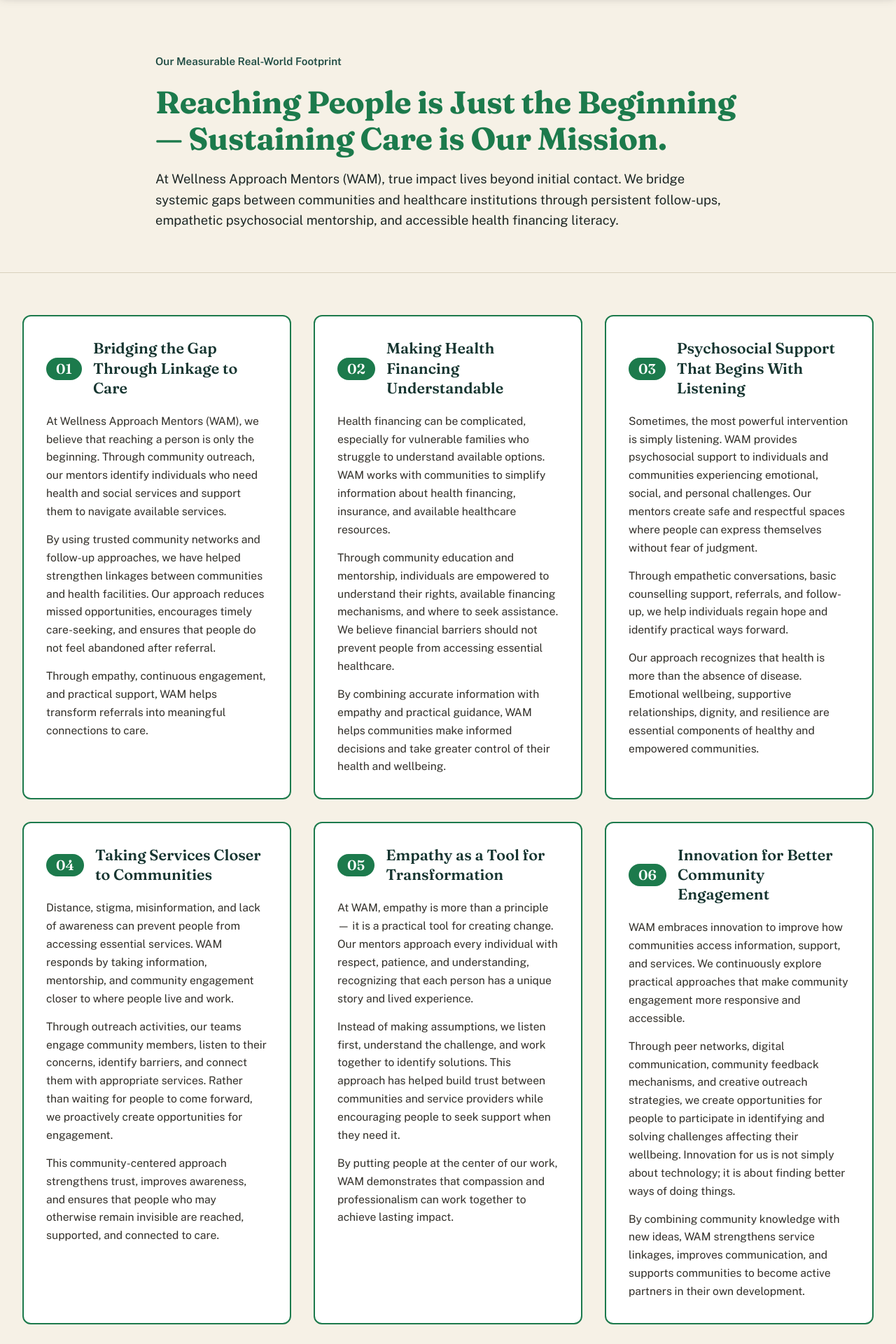
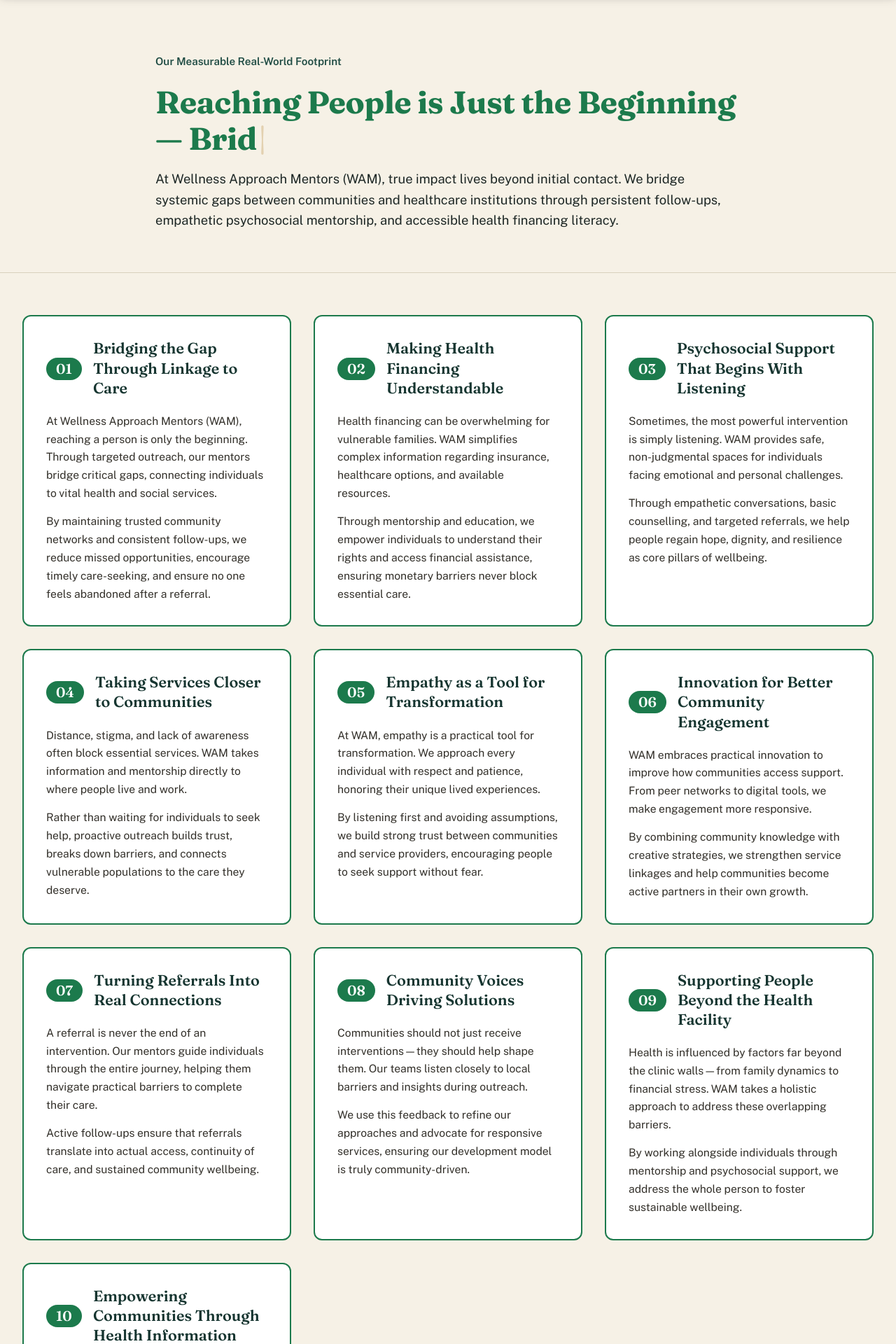
Before and after one commit to saloniklotubulua400-ai/WAM-organization-site, a React (Vite) app: page /impact in a window 1280 px wide. Shown: the part 140-2060 px from the top of the page at 70% size. Built offline with nearby package versions, Linux system fonts and the light colour scheme.

Commit message:
update all features

```diff
--- a/src/pages/Impact.css
+++ b/src/pages/Impact.css
@@ -15,11 +15,34 @@
   font-family: "Public Sans", -apple-system, sans-serif;
   line-height: 1.6;
 }
+/* TYPEWRITER ANIMATION STYLES */
+.typewriter-text {
+  color: var(--wam-green-frame);
+  display: inline-block;
+  position: relative;
+}
+
+.typewriter-cursor {
+  display: inline-block;
+  margin-left: 2px;
+  color: var(--wam-ochre);
+  font-weight: 400;
+  animation: blink 0.8s infinite;
+}
+
+@keyframes blink {
+  0%, 100% {
+    opacity: 1;
+  }
+  50% {
+    opacity: 0;
+  }
+}
 
 /* WIDE CONTAINER TO FILL THE PAGE */
 .impact-container {
   width: 100%;
-  max-width: 1320px; /* Expanded from 760px to fill screen width */
+  max-width: 1320px;
   margin: 0 auto;
   padding: 0 32px;
   box-sizing: border-box;
@@ -32,7 +55,7 @@
 }
 
 .impact-hero .impact-container {
-  max-width: 900px; /* Keeps hero readable */
+  max-width: 900px;
 }
 
 .hero-kicker {
@@ -78,24 +101,46 @@
   padding: 32px;
   display: flex;
   flex-direction: column;
-  cursor: pointer;
   position: relative;
   overflow: hidden;
-  transition: transform 0.3s cubic-bezier(0.16, 1, 0.3, 1),
-              box-shadow 0.3s cubic-bezier(0.16, 1, 0.3, 1),
-              border-color 0.3s ease;
+  cursor: pointer;
+  transition: transform 0.35s cubic-bezier(0.16, 1, 0.3, 1),
+              box-shadow 0.35s cubic-bezier(0.16, 1, 0.3, 1),
+              border-color 0.35s ease,
+              background-color 0.35s ease;
 }
 
-/* INTERACTIVE HOVER EFFECTS */
-.story-card:hover {
-  transform: translateY(-8px);
+/* SUBTLE ACCENT BAR DYNAMIC GLOW */
+.story-card::before {
+  content: "";
+  position: absolute;
+  top: 0;
+  left: 0;
+  width: 100%;
+  height: 4px;
+  background: var(--wam-green-frame);
+  opacity: 0;
+  transition: opacity 0.3s ease;
+}
+
+/* DYNAMIC HOVER & FOCUS EFFECTS */
+.story-card:hover,
+.story-card:focus-within {
+  transform: translateY(-10px) scale(1.01);
   border-color: #14603a;
-  box-shadow: 0 16px 32px var(--wam-green-glow);
+  background-color: #fdfffe;
+  box-shadow: 0 20px 40px var(--wam-green-glow);
+  outline: none;
+}
+
+.story-card:hover::before,
+.story-card:focus-within::before {
+  opacity: 1;
 }
 
 .story-card:active {
-  transform: translateY(-2px);
-  box-shadow: 0 8px 16px var(--wam-green-glow);
+  transform: translateY(-3px) scale(0.998);
+  box-shadow: 0 10px 20px var(--wam-green-glow);
 }
 
 .story-card-header {
@@ -114,11 +159,13 @@
   padding: 6px 14px;
   border-radius: 999px;
   line-height: 1;
-  transition: background-color 0.3s ease;
+  transition: background-color 0.3s ease, transform 0.3s cubic-bezier(0.16, 1, 0.3, 1);
 }
 
-.story-card:hover .story-number {
+.story-card:hover .story-number,
+.story-card:focus-within .story-number {
   background-color: #14603a;
+  transform: scale(1.08);
 }
 
 .story-title {
@@ -128,6 +175,12 @@
   color: var(--wam-teal-dark);
   margin: 0;
   line-height: 1.3;
+  transition: color 0.3s ease;
+}
+
+.story-card:hover .story-title,
+.story-card:focus-within .story-title {
+  color: var(--wam-green-frame);
 }
 
 .story-copy {
@@ -180,7 +233,10 @@
   border-radius: 6px;
   font-weight: 600;
   text-decoration: none;
-  transition: transform 0.2s ease, background 0.2s ease, border-color 0.2s ease;
+  transition: transform 0.25s cubic-bezier(0.16, 1, 0.3, 1),
+              background 0.25s ease,
+              border-color 0.25s ease,
+              box-shadow 0.25s ease;
 }
 
 .btn-cta-primary {
@@ -190,7 +246,8 @@
 
 .btn-cta-primary:hover {
   background: #cc9640;
-  transform: translateY(-2px);
+  transform: translateY(-3px);
+  box-shadow: 0 8px 20px rgba(185, 134, 50, 0.3);
 }
 
 .btn-cta-secondary {
@@ -201,7 +258,8 @@
 
 .btn-cta-secondary:hover {
   border-color: var(--wam-paper);
-  transform: translateY(-2px);
+  background: rgba(255, 255, 255, 0.05);
+  transform: translateY(-3px);
 }
 
 /* RESPONSIVE DESIGN */
@@ -222,6 +280,9 @@
 
 @media (prefers-reduced-motion: reduce) {
   .story-card,
+  .story-card::before,
+  .story-number,
+  .story-title,
   .btn-cta-primary,
   .btn-cta-secondary {
     transition: none;
--- a/src/pages/Impact.jsx
+++ b/src/pages/Impact.jsx
@@ -1,120 +1,160 @@
-import React from "react";
+import React, { useState, useEffect } from "react";
 import { Link } from "react-router-dom";
 import "./Impact.css";
 
 export default function Impact() {
+  // 1. TYPEWRITER EFFECT SETUP
+  const phrases = [
+    "Sustaining Care is Our Mission.",
+    "Bridging Gaps to Healthcare.",
+    "Empowering Communities Daily.",
+    "Transforming Referrals into Real Care."
+  ];
+
+  const [phraseIndex, setPhraseIndex] = useState(0);
+  const [displayedText, setDisplayedText] = useState("");
+  const [isDeleting, setIsDeleting] = useState(false);
+
+  useEffect(() => {
+    const currentFullText = phrases[phraseIndex];
+    let typingSpeed = isDeleting ? 40 : 80;
+
+    if (!isDeleting && displayedText === currentFullText) {
+      // Pause at the end of the phrase before deleting
+      typingSpeed = 2000;
+    } else if (isDeleting && displayedText === "") {
+      // Move to the next phrase after deleting
+      setIsDeleting(false);
+      setPhraseIndex((prev) => (prev + 1) % phrases.length);
+      typingSpeed = 500;
+      return;
+    }
+
+    const timer = setTimeout(() => {
+      setDisplayedText((prev) =>
+        isDeleting
+          ? currentFullText.substring(0, prev.length - 1)
+          : currentFullText.substring(0, prev.length + 1)
+      );
+
+      if (displayedText === currentFullText && !isDeleting) {
+        setIsDeleting(true);
+      }
+    }, typingSpeed);
+
+    return () => clearTimeout(timer);
+  }, [displayedText, isDeleting, phraseIndex]);
+
+  // 2. SHORTENED CARDS DATA
   const sections = [
     {
       number: "01",
       title: "Bridging the Gap Through Linkage to Care",
       body: [
-        "At Wellness Approach Mentors (WAM), we believe that reaching a person is only the beginning. Through community outreach, our mentors identify individuals who need health and social services and support them to navigate available services.",
-        "By using trusted community networks and follow-up approaches, we have helped strengthen linkages between communities and health facilities. Our approach reduces missed opportunities, encourages timely care-seeking, and ensures that people do not feel abandoned after referral.",
-        "Through empathy, continuous engagement, and practical support, WAM helps transform referrals into meaningful connections to care.",
+        "At Wellness Approach Mentors (WAM), reaching a person is only the beginning. Through targeted outreach, our mentors bridge critical gaps, connecting individuals to vital health and social services.",
+        "By maintaining trusted community networks and consistent follow-ups, we reduce missed opportunities, encourage timely care-seeking, and ensure no one feels abandoned after a referral.",
       ],
     },
     {
       number: "02",
       title: "Making Health Financing Understandable",
       body: [
-        "Health financing can be complicated, especially for vulnerable families who struggle to understand available options. WAM works with communities to simplify information about health financing, insurance, and available healthcare resources.",
-        "Through community education and mentorship, individuals are empowered to understand their rights, available financing mechanisms, and where to seek assistance. We believe financial barriers should not prevent people from accessing essential healthcare.",
-        "By combining accurate information with empathy and practical guidance, WAM helps communities make informed decisions and take greater control of their health and wellbeing.",
+        "Health financing can be overwhelming for vulnerable families. WAM simplifies complex information regarding insurance, healthcare options, and available resources.",
+        "Through mentorship and education, we empower individuals to understand their rights and access financial assistance, ensuring monetary barriers never block essential care.",
       ],
     },
     {
       number: "03",
       title: "Psychosocial Support That Begins With Listening",
       body: [
-        "Sometimes, the most powerful intervention is simply listening. WAM provides psychosocial support to individuals and communities experiencing emotional, social, and personal challenges. Our mentors create safe and respectful spaces where people can express themselves without fear of judgment.",
-        "Through empathetic conversations, basic counselling support, referrals, and follow-up, we help individuals regain hope and identify practical ways forward.",
-        "Our approach recognizes that health is more than the absence of disease. Emotional wellbeing, supportive relationships, dignity, and resilience are essential components of healthy and empowered communities.",
+        "Sometimes, the most powerful intervention is simply listening. WAM provides safe, non-judgmental spaces for individuals facing emotional and personal challenges.",
+        "Through empathetic conversations, basic counselling, and targeted referrals, we help people regain hope, dignity, and resilience as core pillars of wellbeing.",
       ],
     },
     {
       number: "04",
       title: "Taking Services Closer to Communities",
       body: [
-        "Distance, stigma, misinformation, and lack of awareness can prevent people from accessing essential services. WAM responds by taking information, mentorship, and community engagement closer to where people live and work.",
-        "Through outreach activities, our teams engage community members, listen to their concerns, identify barriers, and connect them with appropriate services. Rather than waiting for people to come forward, we proactively create opportunities for engagement.",
-        "This community-centered approach strengthens trust, improves awareness, and ensures that people who may otherwise remain invisible are reached, supported, and connected to care.",
+        "Distance, stigma, and lack of awareness often block essential services. WAM takes information and mentorship directly to where people live and work.",
+        "Rather than waiting for individuals to seek help, proactive outreach builds trust, breaks down barriers, and connects vulnerable populations to the care they deserve.",
       ],
     },
     {
       number: "05",
       title: "Empathy as a Tool for Transformation",
       body: [
-        "At WAM, empathy is more than a principle — it is a practical tool for creating change. Our mentors approach every individual with respect, patience, and understanding, recognizing that each person has a unique story and lived experience.",
-        "Instead of making assumptions, we listen first, understand the challenge, and work together to identify solutions. This approach has helped build trust between communities and service providers while encouraging people to seek support when they need it.",
-        "By putting people at the center of our work, WAM demonstrates that compassion and professionalism can work together to achieve lasting impact.",
+        "At WAM, empathy is a practical tool for transformation. We approach every individual with respect and patience, honoring their unique lived experiences.",
+        "By listening first and avoiding assumptions, we build strong trust between communities and service providers, encouraging people to seek support without fear.",
       ],
     },
     {
       number: "06",
       title: "Innovation for Better Community Engagement",
       body: [
-        "WAM embraces innovation to improve how communities access information, support, and services. We continuously explore practical approaches that make community engagement more responsive and accessible.",
-        "Through peer networks, digital communication, community feedback mechanisms, and creative outreach strategies, we create opportunities for people to participate in identifying and solving challenges affecting their wellbeing. Innovation for us is not simply about technology; it is about finding better ways of doing things.",
-        "By combining community knowledge with new ideas, WAM strengthens service linkages, improves communication, and supports communities to become active partners in their own development.",
+        "WAM embraces practical innovation to improve how communities access support. From peer networks to digital tools, we make engagement more responsive.",
+        "By combining community knowledge with creative strategies, we strengthen service linkages and help communities become active partners in their own growth.",
       ],
     },
     {
       number: "07",
       title: "Turning Referrals Into Real Connections",
       body: [
-        "A referral should never be the end of an intervention. WAM focuses on what happens after a person is referred to a service. Our mentors help individuals understand where to go, what to expect, and how to overcome practical barriers that may prevent them from completing the referral.",
-        "Where appropriate, follow-up helps identify challenges and reconnect individuals with services. This approach strengthens continuity of care and builds confidence among community members.",
-        "By focusing on the entire linkage journey, WAM helps ensure that referrals translate into actual access, support, and improved wellbeing.",
+        "A referral is never the end of an intervention. Our mentors guide individuals through the entire journey, helping them navigate practical barriers to complete their care.",
+        "Active follow-ups ensure that referrals translate into actual access, continuity of care, and sustained community wellbeing.",
       ],
     },
     {
       number: "08",
       title: "Community Voices Driving Solutions",
       body: [
-        "WAM believes communities should not simply receive interventions — they should help shape them. During outreach and engagement activities, our teams listen to community members and document the barriers affecting access to health and social services.",
-        "Their experiences provide valuable insights into what is working and what needs improvement. We use this feedback to strengthen our approaches, improve referrals, and advocate for responsive services.",
-        "By creating channels for community voices to influence decisions, WAM promotes participation, accountability, and ownership. The result is a model of development where solutions are informed by the people they are intended to serve.",
+        "Communities should not just receive interventions—they should help shape them. Our teams listen closely to local barriers and insights during outreach.",
+        "We use this feedback to refine our approaches and advocate for responsive services, ensuring our development model is truly community-driven.",
       ],
     },
     {
       number: "09",
       title: "Supporting People Beyond the Health Facility",
       body: [
-        "Many factors affecting health occur outside the health facility. Family relationships, financial difficulties, stigma, emotional distress, and lack of information can all influence whether someone seeks or continues care.",
-        "WAM therefore takes a holistic approach to support. Through mentorship, psychosocial support, community outreach, health financing information, and referrals, we address barriers from multiple angles. Our mentors work alongside individuals to understand their circumstances and identify realistic solutions.",
-        "This approach recognizes the whole person — not just the health condition — and strengthens the social support systems necessary for sustainable wellbeing.",
+        "Health is influenced by factors far beyond the clinic walls—from family dynamics to financial stress. WAM takes a holistic approach to address these overlapping barriers.",
+        "By working alongside individuals through mentorship and psychosocial support, we address the whole person to foster sustainable wellbeing.",
       ],
     },
     {
       number: "10",
       title: "Empowering Communities Through Health Information",
       body: [
-        "Access to accurate, clear, and actionable health information is a fundamental pillar of health equity. WAM delivers community-focused education to demystify complex medical pathways, preventive care, and wellness rights.",
-        "By translating health guidelines into practical, relatable guidance, we equip individuals to advocate for their health, dispel myths, and take early action against preventable conditions.",
+        "Access to accurate health information drives health equity. WAM delivers clear, community-focused education to demystify medical pathways and preventive care.",
+        "By translating guidelines into practical knowledge, we equip individuals to advocate for their health and take early action against preventable conditions.",
       ],
     },
   ];
 
   return (
     <div className="impact-page">
-      {/* IMPROVED HERO SECTION */}
+      {/* HERO WITH TYPEWRITER */}
       <section className="impact-hero">
         <div className="impact-container">
           <span className="hero-kicker">Our Measurable Real-World Footprint</span>
+
           <h1 className="hero-title">
-            Reaching People is Just the Beginning — Sustaining Care is Our Mission.
+            Reaching People is Just the Beginning —{" "}
+            <span className="typewriter-text">
+              {displayedText}
+              <span className="typewriter-cursor">|</span>
+            </span>
           </h1>
+
           <p className="hero-lead">
             At Wellness Approach Mentors (WAM), true impact lives beyond initial contact. We bridge systemic gaps between communities and healthcare institutions through persistent follow-ups, empathetic psychosocial mentorship, and accessible health financing literacy.
           </p>
         </div>
       </section>
 
-      {/* CARD FORMATTED STORY LIST WITH GREEN FRAME */}
+      {/* STORY CARDS GRID */}
       <section className="story-list">
         <div className="impact-container story-grid">
           {sections.map((s) => (
-            <article key={s.number} className="story-card">
+            <article key={s.number} className="story-card" tabIndex="0">
               <div className="story-card-header">
                 <span className="story-number">{s.number}</span>
                 <h2 className="story-title">{s.title}</h2>
@@ -131,7 +171,7 @@
         </div>
       </section>
 
-      {/* CTA */}
+      {/* CTA SECTION */}
       <section className="impact-cta-section">
         <div className="impact-container">
           <h2 className="cta-title">Help us reach further.</h2>
```
